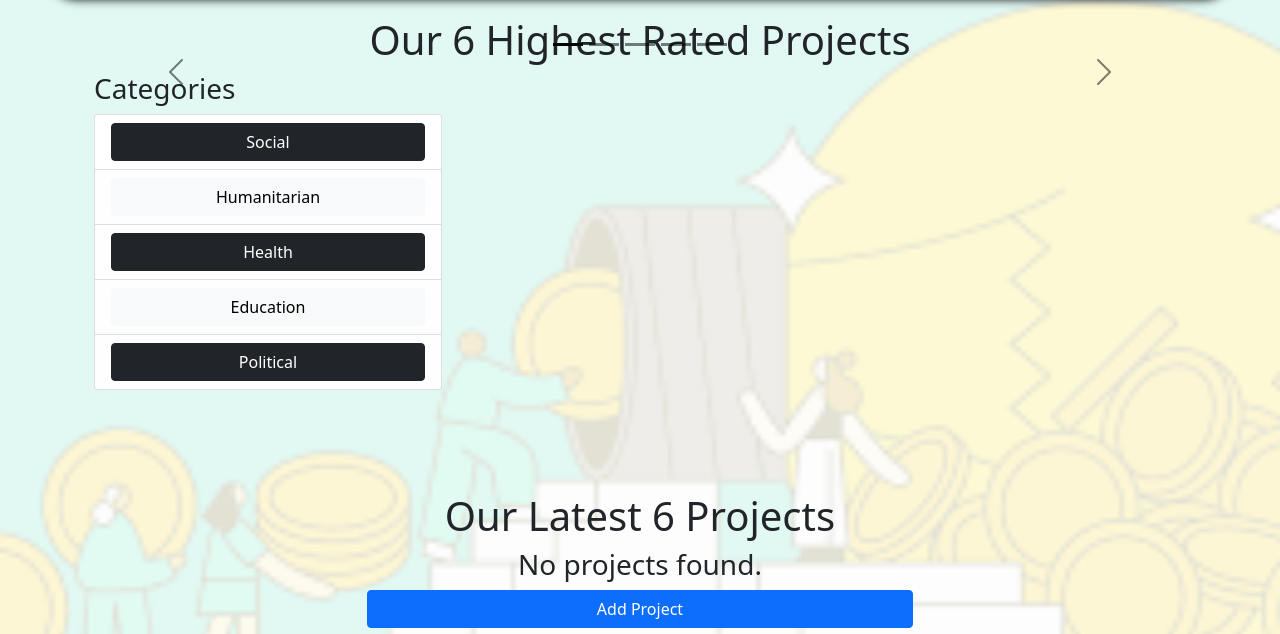
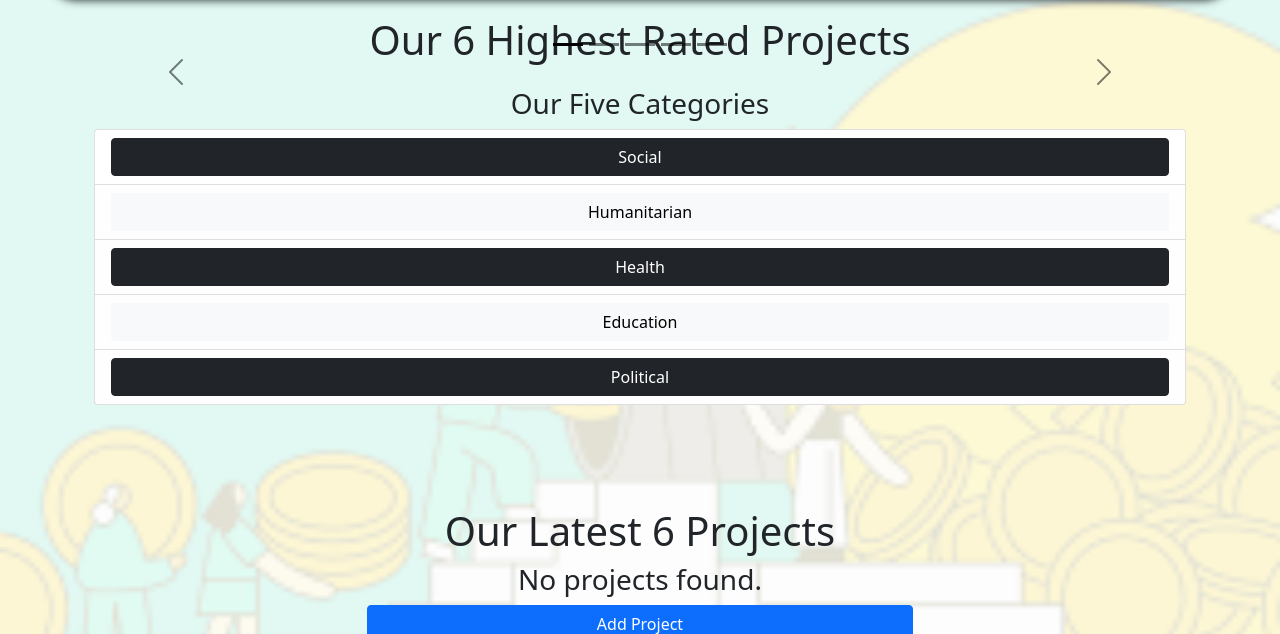
Before and after one commit to MoustafaAscoura/CrowdFunder, a Django app: template CrowdFunder/home/templates/home/home.html in a window 1280 px wide. Shown: the part 56-690 px from the top of the page. Run offline with Django 4.2, Linux system fonts and the light colour scheme; the template is opened without the code that fills it, so the values that code supplies are empty; some libraries are stand-ins or nearby versions.

Commit message:
Reformate categorys at home

```diff
--- a/CrowdFunder/home/templates/home/home.html
+++ b/CrowdFunder/home/templates/home/home.html
@@ -58,34 +58,42 @@
 
 
 
-    <div class="col-md-4 "
+    <div
 
-      <div class="content-section" style="height:300px">
-        <h3>Categories</h3>
+      <div class="content-section" style="height:300px;text-align: center; margin-top: 15px;">
+        <h3>Our Five Categories</h3>
           <ul class="list-group">
             <li class="list-group-item list-group-item">
               <a class="btn btn-dark" style="width:100%" href="{% url 'category' 'Social' %}">
-                Social
+
+                 Social
+                 <i class="fa-solid fa-people-arrows"></i>
               </a>
             </li>
             <li class="list-group-item list-group-item-light" >
                 <a class="btn btn-light" style="width:100%" href="{% url 'category' 'Humanitarian' %}">
-                Humanitarian
+
+                  Humanitarian
+                  <i class="fa-solid fa-hand-holding-heart"></i>
               </a>
             </li>
             <li class="list-group-item list-group-item-light" >
                 <a class="btn btn-dark" style="width:100%" href="{% url 'category' 'Health' %}">
                 Health
+                <i class="fa-solid fa-user-nurse"></i>
               </a>
             </li>
             <li class="list-group-item list-group-item-light" >
                 <a class="btn btn-light" style="width:100%" href="{% url 'category' 'Education' %}">
-                Education
+
+                  Education
+                  <i class="fa-solid fa-school"></i>
               </a>
             </li>
             <li class="list-group-item list-group-item-light" >
                 <a class="btn btn-dark" style="width:100%" href="{% url 'category' 'Political' %}">
               Political
+              <i class="fa-regular fa-handshake"></i>
               </a>
             </li>
 
```
